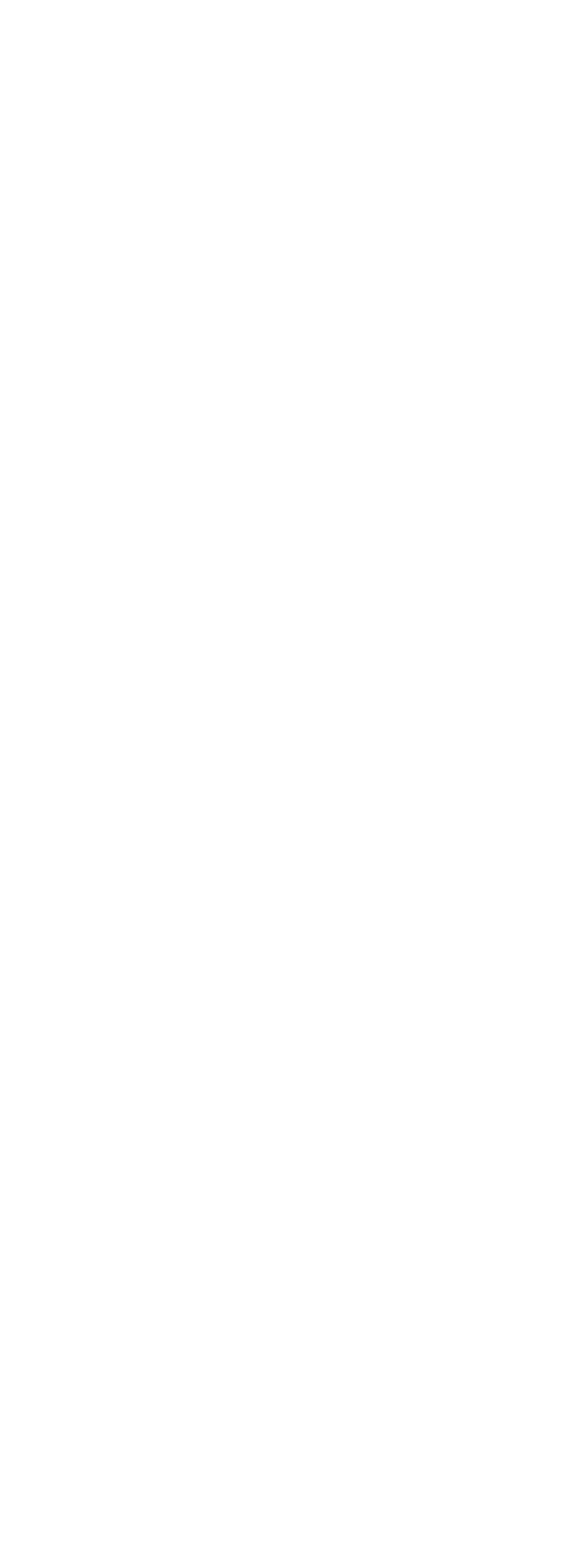
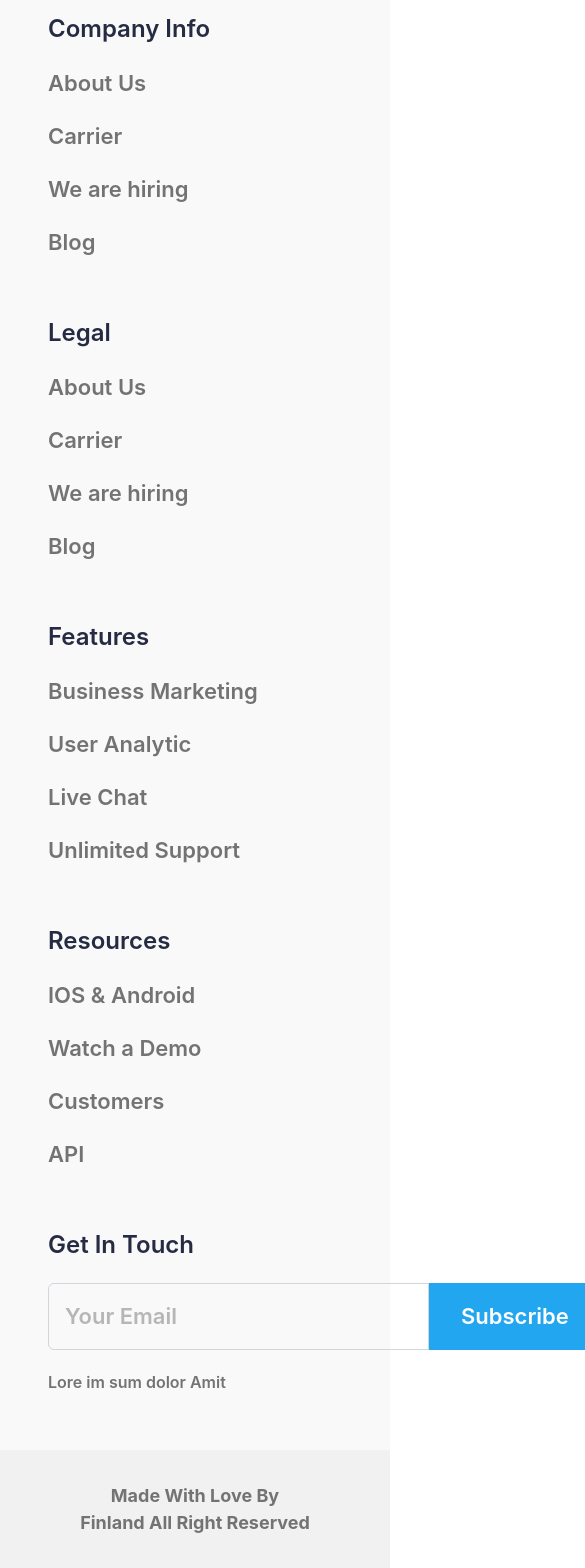
Before and after one commit to yigit-ozcan/ecommerce-react, a React (Vite) app: page / in a window 390 px wide. Shown: the part 339-1907 px from the top of the page, 585 px wide, since content can reach past the window. Before the commit the page ends 844 px from the top, so only its background shows below. Built offline with nearby package versions, Linux system fonts and the light colour scheme.

Commit message:
complete responsive footer layout (mobile + desktop)

```diff
--- a/src/layout/Footer.jsx
+++ b/src/layout/Footer.jsx
@@ -1,5 +1,102 @@
+import { Facebook, Instagram, Twitter } from "lucide-react";
+
 function Footer() {
-  return <footer className="w-full"></footer>;
+  return (
+    <footer className="w-full bg-[#F9F9F9] text-[#737373] text-[22px] md:text-[18px] font-semibold">
+      {/* ===== MAIN CONTAINER ===== */}
+      <div className="max-w-[1500px] mx-auto px-12 md:px-16 py-14">
+        {/* ===== TOP SECTION ===== */}
+        <div className="flex flex-col gap-8 md:flex-row md:justify-between md:items-center">
+          <h2 className="text-[36px] md:text-[32px] font-bold text-[#252B42]">
+            Bandage
+          </h2>
+
+          <div className="flex gap-6 md:gap-4 text-[#23A6F0]">
+            <Facebook size={28} className="md:w-8 md:h-8" />
+            <Instagram size={28} className="md:w-8 md:h-8" />
+            <Twitter size={28} className="md:w-8 md:h-8" />
+          </div>
+        </div>
+
+        {/* Divider Desktop */}
+        <div className="hidden md:block h-px bg-gray-200 my-12"></div>
+
+        {/* ===== LINKS SECTION ===== */}
+        <div className="flex flex-col gap-14 mt-14 md:mt-12 md:flex-row md:justify-between md:gap-16">
+          <div className="flex flex-col gap-5">
+            <h3 className="text-[#252B42] text-[24px] md:text-[18px] font-semibold">
+              Company Info
+            </h3>
+            <span>About Us</span>
+            <span>Carrier</span>
+            <span>We are hiring</span>
+            <span>Blog</span>
+          </div>
+
+          <div className="flex flex-col gap-5">
+            <h3 className="text-[#252B42] text-[24px] md:text-[18px] font-semibold">
+              Legal
+            </h3>
+            <span>About Us</span>
+            <span>Carrier</span>
+            <span>We are hiring</span>
+            <span>Blog</span>
+          </div>
+
+          <div className="flex flex-col gap-5">
+            <h3 className="text-[#252B42] text-[24px] md:text-[18px] font-semibold">
+              Features
+            </h3>
+            <span>Business Marketing</span>
+            <span>User Analytic</span>
+            <span>Live Chat</span>
+            <span>Unlimited Support</span>
+          </div>
+
+          <div className="flex flex-col gap-5">
+            <h3 className="text-[#252B42] text-[24px] md:text-[18px] font-semibold">
+              Resources
+            </h3>
+            <span>IOS & Android</span>
+            <span>Watch a Demo</span>
+            <span>Customers</span>
+            <span>API</span>
+          </div>
+
+          <div className="flex flex-col gap-5">
+            <h3 className="text-[#252B42] text-[24px] md:text-[18px] font-semibold">
+              Get In Touch
+            </h3>
+
+            <div className="flex md:max-w-[300px]">
+              <input
+                type="email"
+                placeholder="Your Email"
+                className="flex-1 px-4 py-4 border border-gray-300 rounded-l-md outline-none"
+              />
+              <button className="px-8 md:px-6 bg-[#23A6F0] text-white rounded-r-md">
+                Subscribe
+              </button>
+            </div>
+
+            <span className="text-[16px] md:text-[13px]">
+              Lore im sum dolor Amit
+            </span>
+          </div>
+        </div>
+      </div>
+
+      {/* ===== BOTTOM BAR ===== */}
+      <div className="bg-[#F1F1F1] py-8 md:py-6">
+        <div className="max-w-[1500px] mx-auto px-12 md:px-16 font-bold text-[18px] md:text-[18px] text-[#737373] text-center md:text-left">
+          <span>
+            Made With Love By
+            <span className="block md:inline"> Finland All Right Reserved</span>
+          </span>
+        </div>
+      </div>
+    </footer>
+  );
 }
 
 export default Footer;
```
